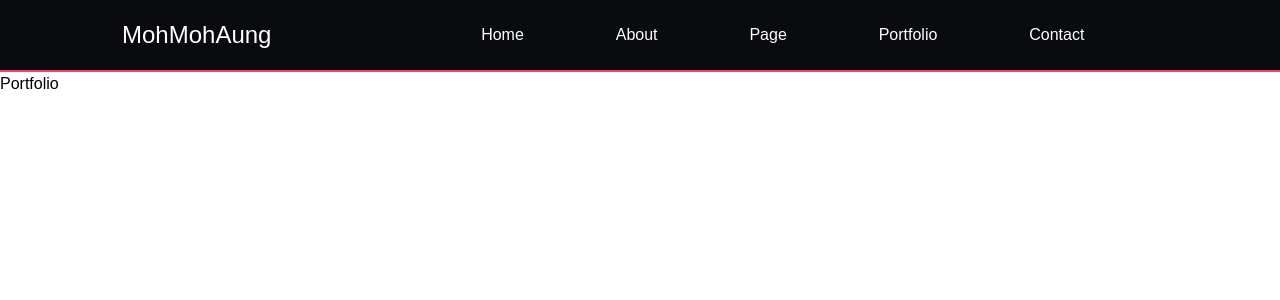
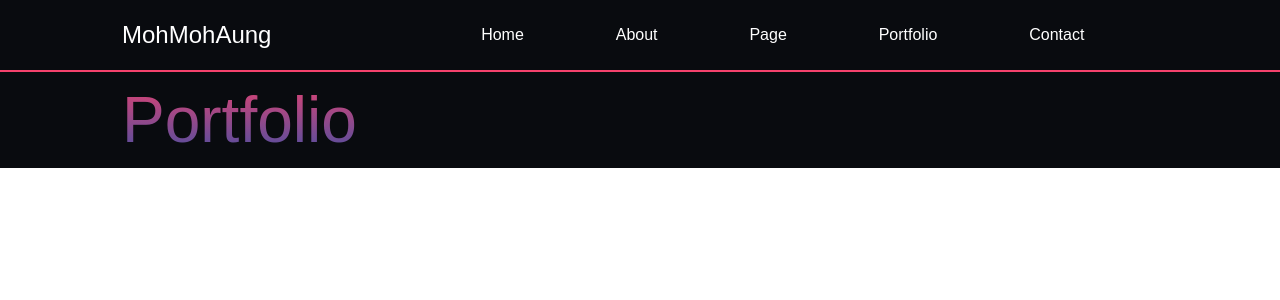
Before and after one commit to MohMohAung-devo/favorite-book, a React (Vite) app: page /portfolio in a window 1280 px wide. Shown: the top 300 px of the page. Built offline with nearby package versions, Linux system fonts and the light colour scheme.

Commit message:
fix-portfolio

```diff
--- a/src/page/page-item/Page.tsx
+++ b/src/page/page-item/Page.tsx
@@ -140,7 +140,7 @@ const Page = () => {
                             </div>
                           ))}</p> */}
 
-                          <p>{comment}</p>
+                          <p>{commentWord}</p>
                           <input
                             placeholder="Write Something...."
                             type="text"
--- a/src/page/portfolio/Portfolio.module.css
+++ b/src/page/portfolio/Portfolio.module.css
@@ -0,0 +1,12 @@
+.PortfolioContainer {
+  width: 100%;
+  height: 100%;
+  background-color: #090b0f;
+  color: white;
+  font-family: sans-serif;
+}
+.Portfolio {
+  width: 1100px;
+  margin: auto;
+  padding: 0 2rem;
+}
--- a/src/page/portfolio/Portfolio.tsx
+++ b/src/page/portfolio/Portfolio.tsx
@@ -1,4 +1,12 @@
+import classes from "./Portfolio.module.css";
+
 export const Portfolio = () => {
-  return <div>Portfolio</div>;
+  return (
+    <div className={classes.PortfolioContainer}>
+      <div className={classes.Portfolio}>
+        <h1>Portfolio</h1>
+      </div>
+    </div>
+  );
 };
 export default Portfolio;
```
